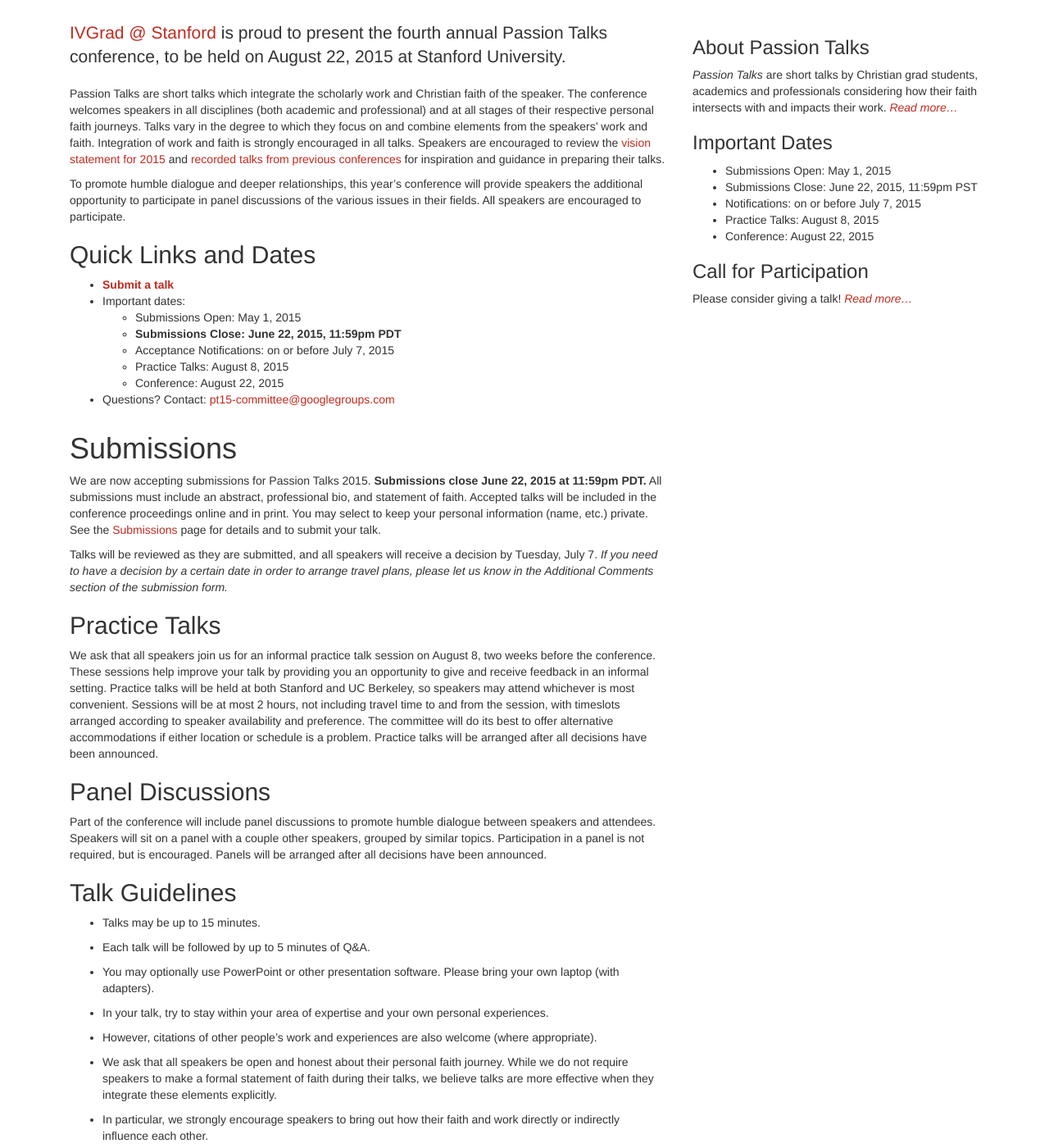
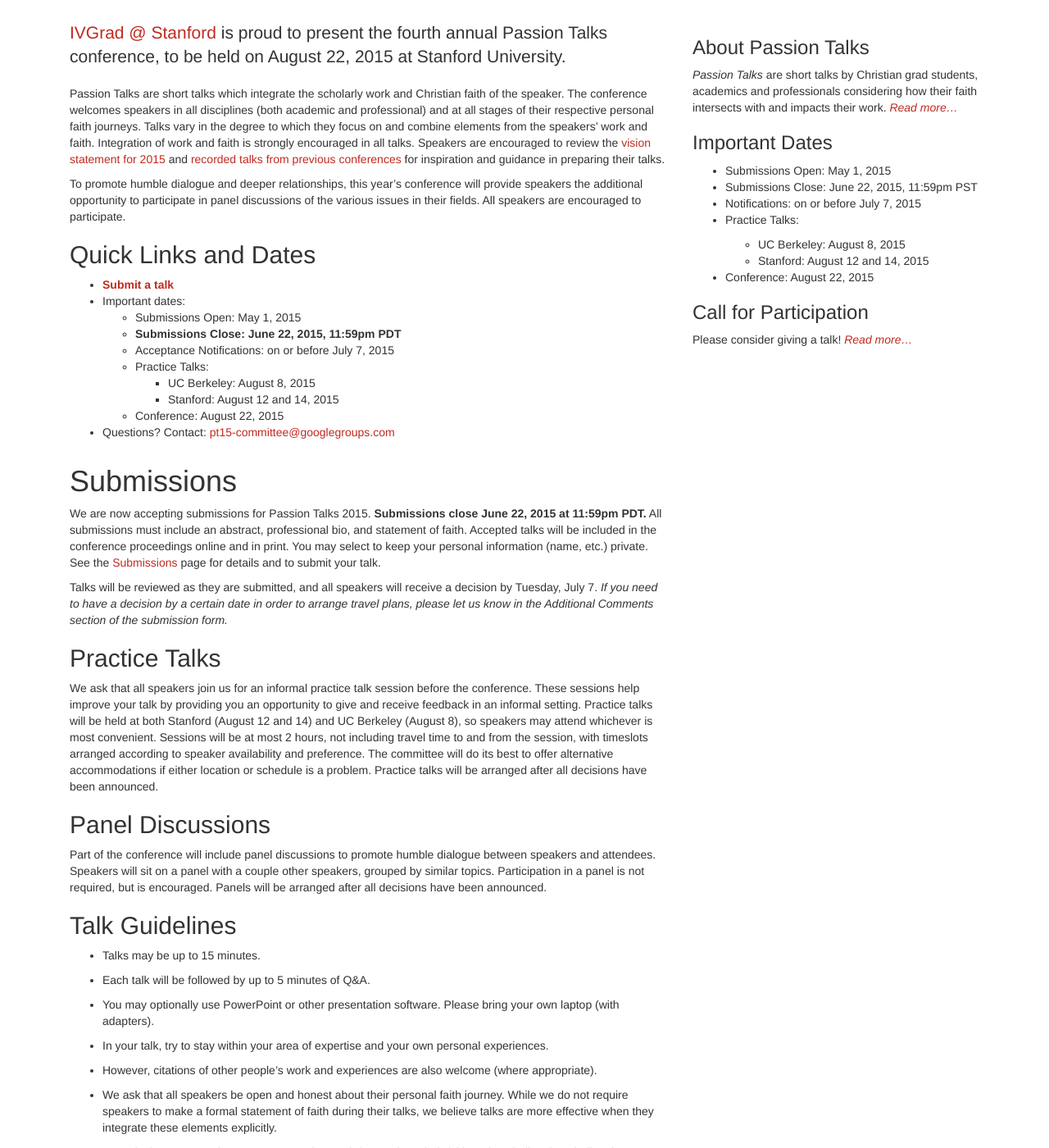
Before and after one commit to passiontalks/pt15, a Jekyll site: the page built from call.md, in a window 1280 px wide and 1400 px high, scrolled down 255 px. Shown: the whole window at 82% size. Built offline with Jekyll 4.4.1, drawn with Linux system fonts in a browser that asks for light colours; nearby versions of some CDN libraries; some of the changed text lies outside the part shown.

Commit message:
Update practice talks days.

```diff
--- a/_includes/sidebar.html
+++ b/_includes/sidebar.html
@@ -13,7 +13,12 @@
 <li>Submissions Open: May 1, 2015</li>
 <li>Submissions Close: June 22, 2015, 11:59pm PST</li>
 <li>Notifications: on or before July 7, 2015</li>
-<li>Practice Talks: August 8, 2015</li>
+<li><p>Practice Talks:</p>
+  <ul>
+    <li>UC Berkeley: August 8, 2015</li>
+    <li>Stanford: August 12 and 14, 2015</li>
+  </ul>
+</li>
 <li>Conference: August 22, 2015</li>
 </ul>
 
--- a/call.md
+++ b/call.md
@@ -32,7 +32,9 @@
       * Submissions Open: May 1, 2015
       * **Submissions Close: June 22, 2015, 11:59pm PDT**
       * Acceptance Notifications: on or before July 7, 2015
-      * Practice Talks: August 8, 2015
+      * Practice Talks:
+          * UC Berkeley: August 8, 2015
+          * Stanford: August 12 and 14, 2015
       * Conference: August 22, 2015
   * Questions? Contact: <pt15-committee@googlegroups.com>
 
@@ -53,17 +55,17 @@
 
 ## Practice Talks
 
-We ask that all speakers join us for an informal practice talk
-session on August 8, two weeks before the conference. These sessions
-help improve your talk by providing you an opportunity to give and
-receive feedback in an informal setting. Practice talks will be held
-at both Stanford and UC Berkeley, so speakers may attend whichever is
-most convenient. Sessions will be at most 2 hours, not including
-travel time to and from the session, with timeslots arranged according
-to speaker availability and preference. The committee will do its best
-to offer alternative accommodations if either location or schedule is
-a problem. Practice talks will be arranged after all decisions have
-been announced.
+We ask that all speakers join us for an informal practice talk session
+before the conference. These sessions help improve your talk by
+providing you an opportunity to give and receive feedback in an
+informal setting. Practice talks will be held at both Stanford (August
+12 and 14) and UC Berkeley (August 8), so speakers may attend
+whichever is most convenient. Sessions will be at most 2 hours, not
+including travel time to and from the session, with timeslots arranged
+according to speaker availability and preference. The committee will
+do its best to offer alternative accommodations if either location or
+schedule is a problem. Practice talks will be arranged after all
+decisions have been announced.
 
 ## Panel Discussions
 
@@ -104,7 +106,8 @@
 
   * June 22, 2015, 11:59pm PDT --- Submissions deadline
   * July 7, 2015 --- All speakers have received decisions
-  * August 8, 2015 --- Practice talks sessions held at Stanford and UC Berkeley
+  * August 8, 2015 --- Practice talks (UC Berkeley)
+  * August 12 and 14, 2015 --- Practice talks (Stanford)
   * August 22, 2015 --- Conference
 
 ## Questions
```
